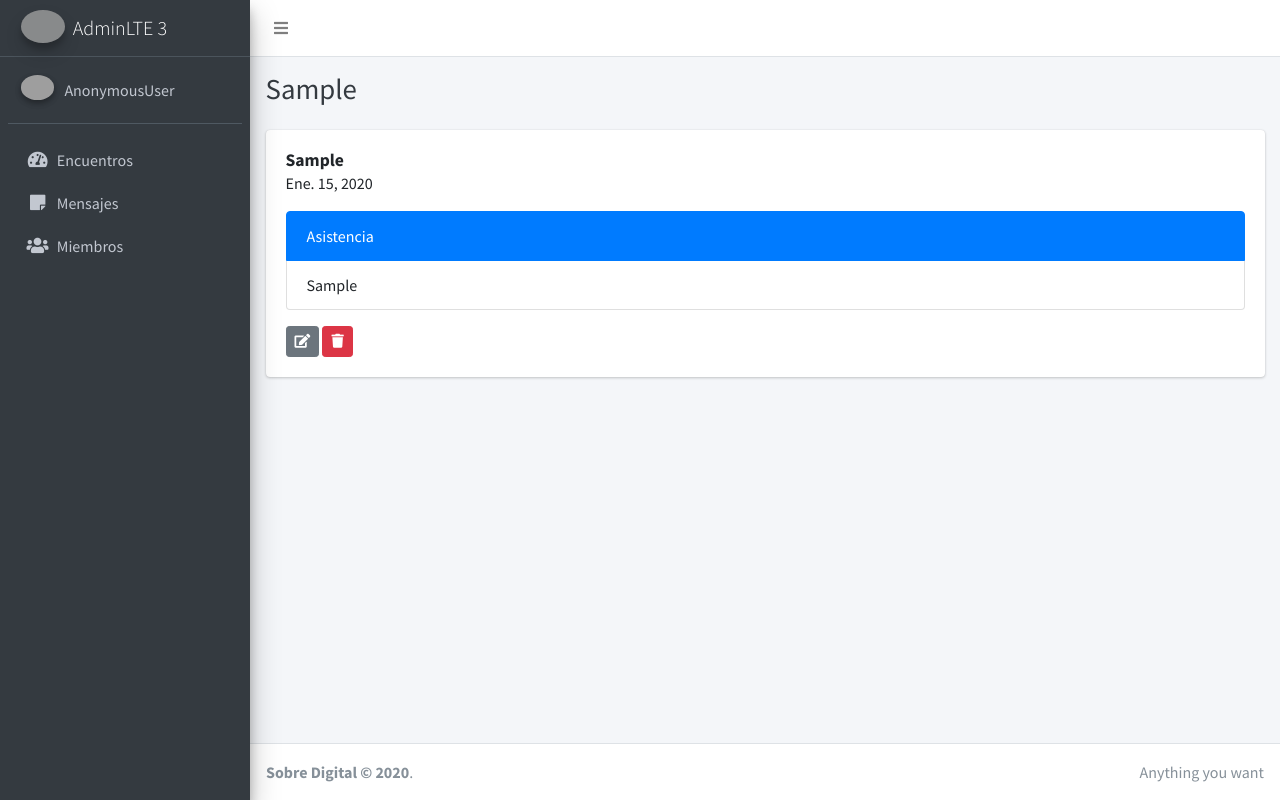
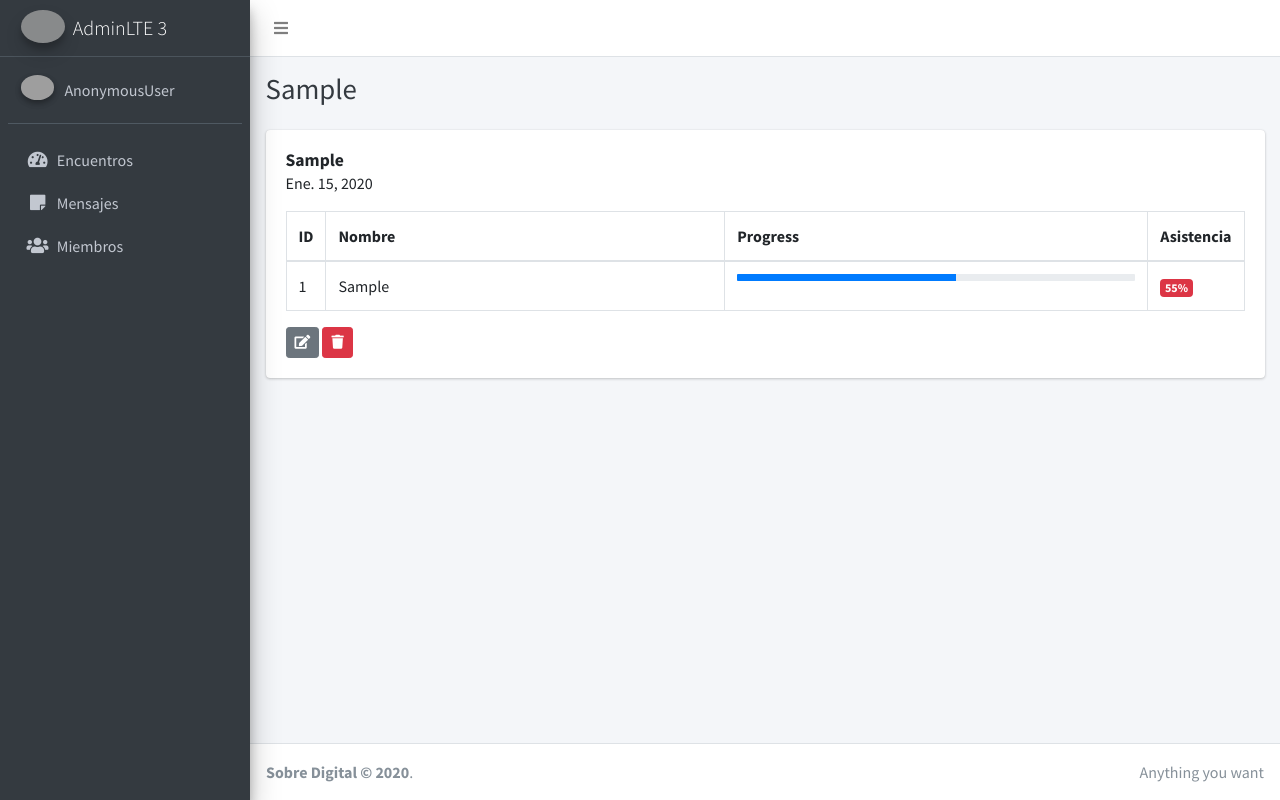
Before and after one commit to markimfeld/friendgroupmanagement, a Django app: page /meetings/1/detail/ in a window 1280 px wide. Run offline with Django 3.2, Linux system fonts and the light colour scheme; tables that the repository leaves empty hold one stand-in row (values such as "Sample post"); some libraries are stand-ins or nearby versions; grey boxes are pictures that could not be loaded.

Commit message:
add table for attendances

```diff
--- a/friendgroups/templates/friendgroups/meeting-detail.html
+++ b/friendgroups/templates/friendgroups/meeting-detail.html
@@ -18,14 +18,30 @@
                 {{ object.date }}
             </p>
 
-            <ul class="list-group mb-3">
-                <li class="list-group-item active">Asistencia</li>
-                {% for attendance in object.attendances.all %}
-                    <li class="list-group-item">
-                        {{ attendance }}
-                    </li>
-                {% endfor %}
-            </ul>
+            <table class="table table-bordered mb-3">
+                <thead>
+                    <tr>
+                        <th style="width: 10px">ID</th>
+                        <th>Nombre</th>
+                        <th>Progress</th>
+                        <th style="width: 40px">Asistencia</th>
+                    </tr>
+                </thead>
+                <tbody>
+                    {% for attendance in object.attendances.all %}
+                    <tr>
+                        <td>{{ attendance.id }}</td>
+                        <td>{{ attendance }}</td>
+                        <td>
+                            <div class="progress progress-xs">
+                                <div class="progress-bar progress-bar-danger" style="width: 55%"></div>
+                            </div>
+                        </td>
+                        <td><span class="badge bg-danger">55%</span></td>
+                    </tr>
+                    {% endfor %}
+                </tbody>
+            </table>
 
             <a href="#" class="btn btn-secondary btn-sm"><i class="fas fa-edit"></i></a>
             <a href="#" class="btn btn-danger btn-sm"><i class="fas fa-trash"></i></a>
```
